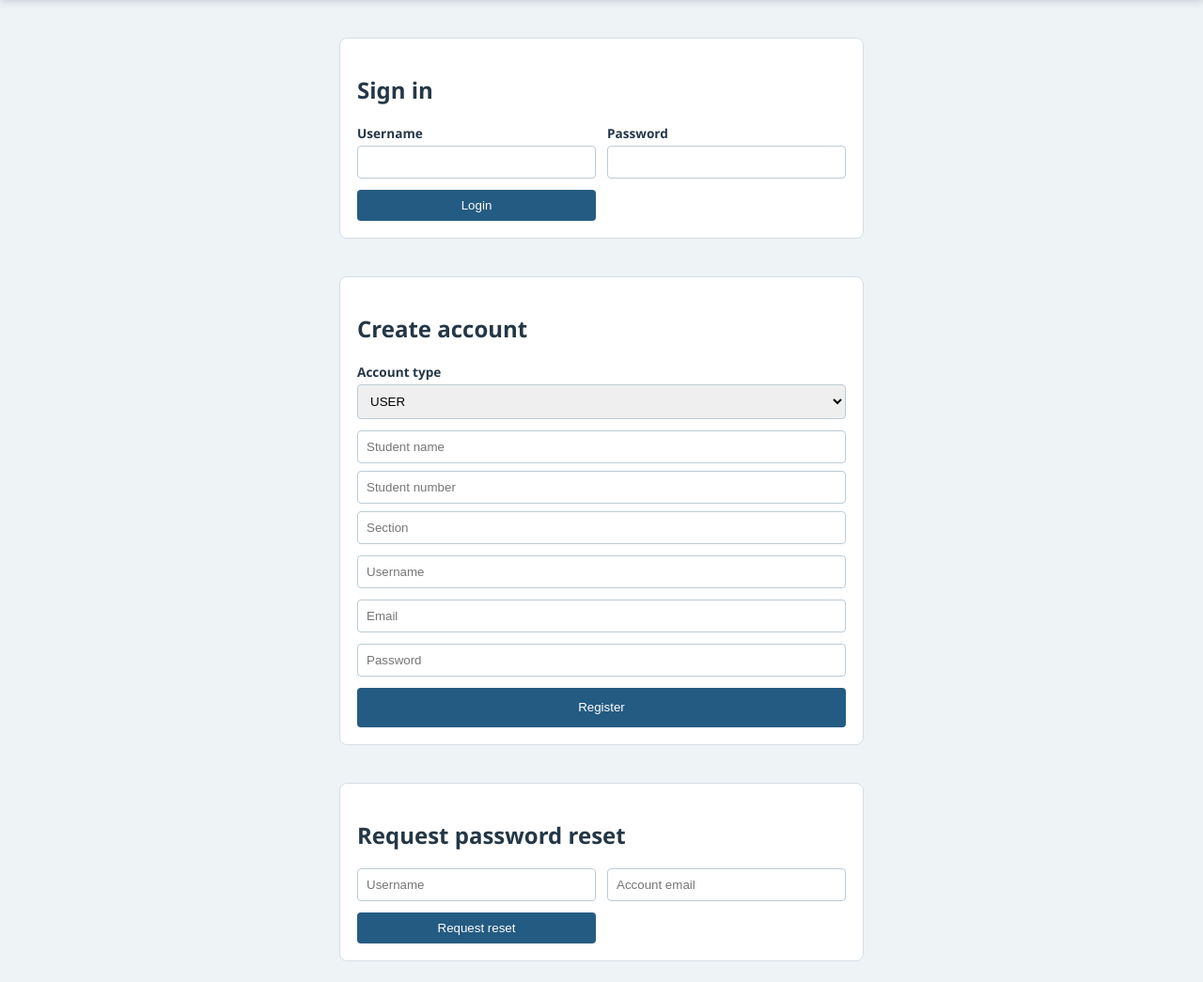
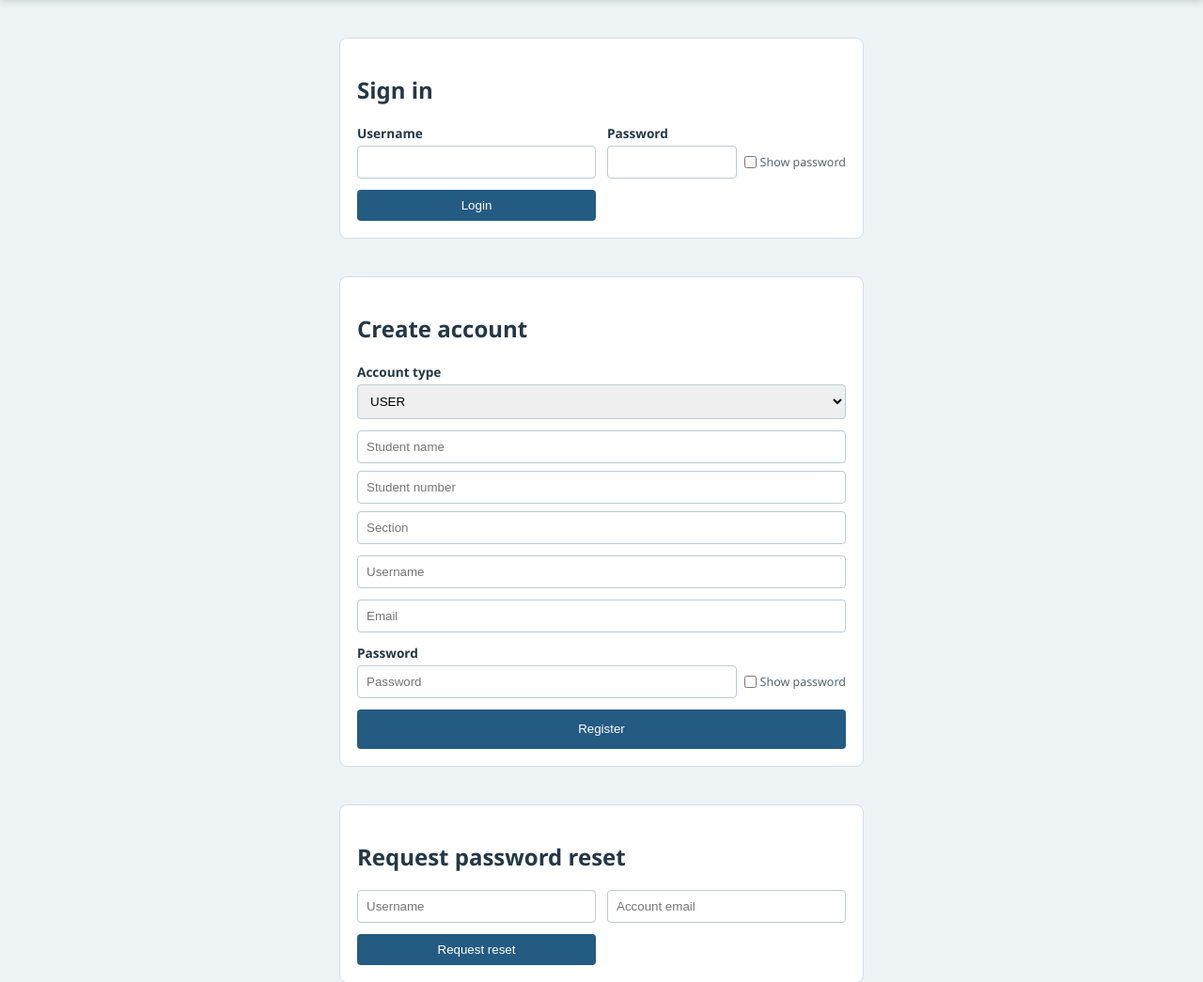
Before and after one commit to Markchives/Activity-7---Feliciano, a Flask app: page /login in a window 1280 px wide. Shown: the part 71-1116 px from the top of the page at 94% size. Before the commit the page ends 1094 px from the top, so only its background shows below. Run offline with Flask 3, Linux system fonts and the light colour scheme.

Commit message:
Show Password

```diff
--- a/templates/login.html
+++ b/templates/login.html
@@ -4,7 +4,12 @@
   <h1>Sign in</h1>
   <form method="post" class="grid">
     <label>Username<input name="username" required></label>
-    <label>Password<input name="password" type="password" required></label>
+    <label>Password
+      <span class="password-field">
+        <input id="login-password" name="password" type="password" required>
+        <span class="password-toggle"><input type="checkbox" data-password-toggle="login-password"> Show password</span>
+      </span>
+    </label>
     <button type="submit">Login</button>
   </form>
 </section>
@@ -22,7 +27,12 @@
     </div>
     <input name="username" placeholder="Username" required>
     <input name="email" type="email" placeholder="Email" required>
-    <input name="password" type="password" placeholder="Password" required>
+    <label>Password
+      <span class="password-field">
+        <input id="registration-password" name="password" type="password" placeholder="Password" required>
+        <span class="password-toggle"><input type="checkbox" data-password-toggle="registration-password"> Show password</span>
+      </span>
+    </label>
     <button type="submit">Register</button>
   </form>
 </section>
@@ -49,6 +59,13 @@
     adminFields.forEach((field) => { field.required = isAdmin; field.disabled = !isAdmin; });
   }
 
+    document.querySelectorAll("[data-password-toggle]").forEach((toggle) => {
+      toggle.addEventListener("change", () => {
+        const passwordField = document.getElementById(toggle.dataset.passwordToggle);
+        passwordField.type = toggle.checked ? "text" : "password";
+      });
+    });
+
   registrationRole.addEventListener("change", updateRegistrationFields);
   updateRegistrationFields();
 </script>
--- a/templates/styles.css
+++ b/templates/styles.css
@@ -211,6 +211,33 @@ button:hover {
   color: #243746;
   font-size: 0.85rem;
   font-weight: 600;
+}
+
+.password-field {
+  display: flex;
+  align-items: center;
+  gap: 8px;
+}
+
+.password-field > input {
+  min-width: 0;
+  flex: 1;
+}
+
+.password-toggle {
+  display: inline-flex;
+  align-items: center;
+  gap: 4px;
+  flex: 0 0 auto;
+  color: #526675;
+  font-size: 0.78rem;
+  font-weight: 400;
+  white-space: nowrap;
+}
+
+.password-toggle input {
+  width: auto;
+  margin: 0;
 }
 
 .registration-form {
```
